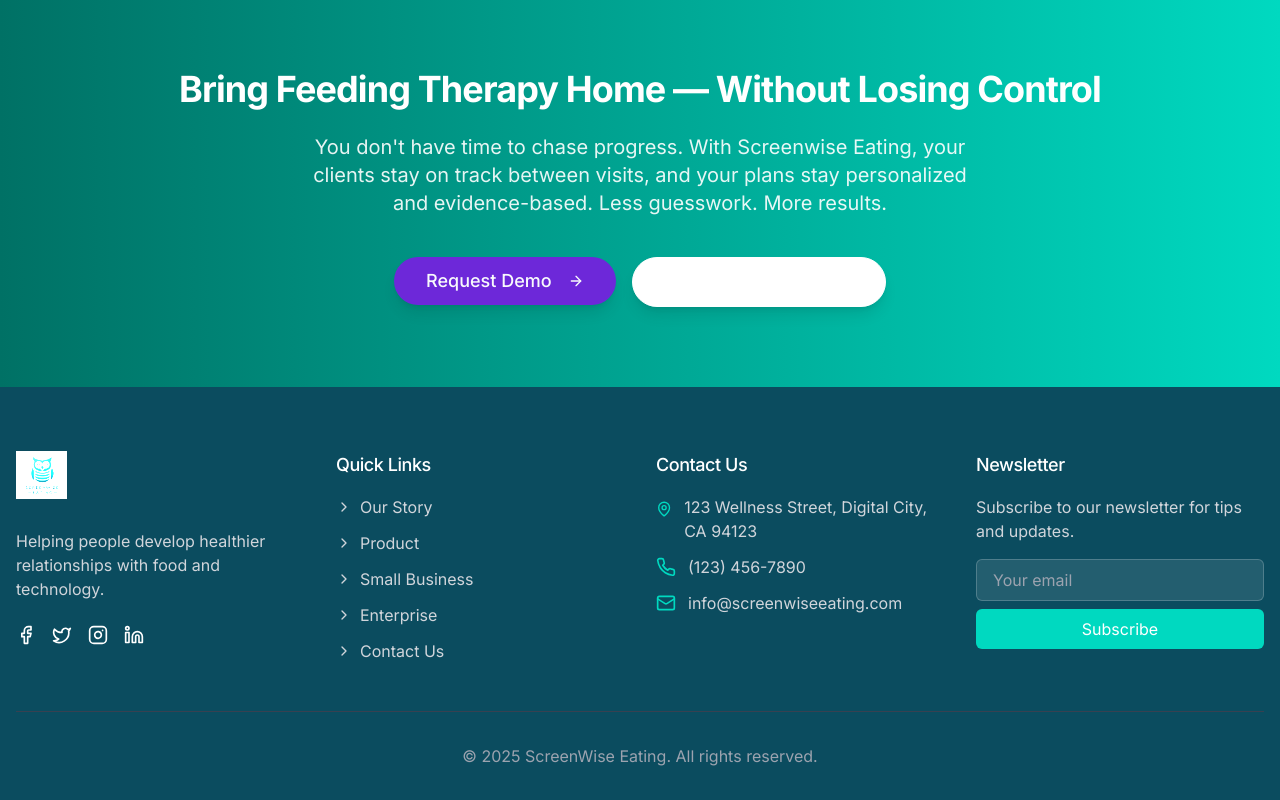
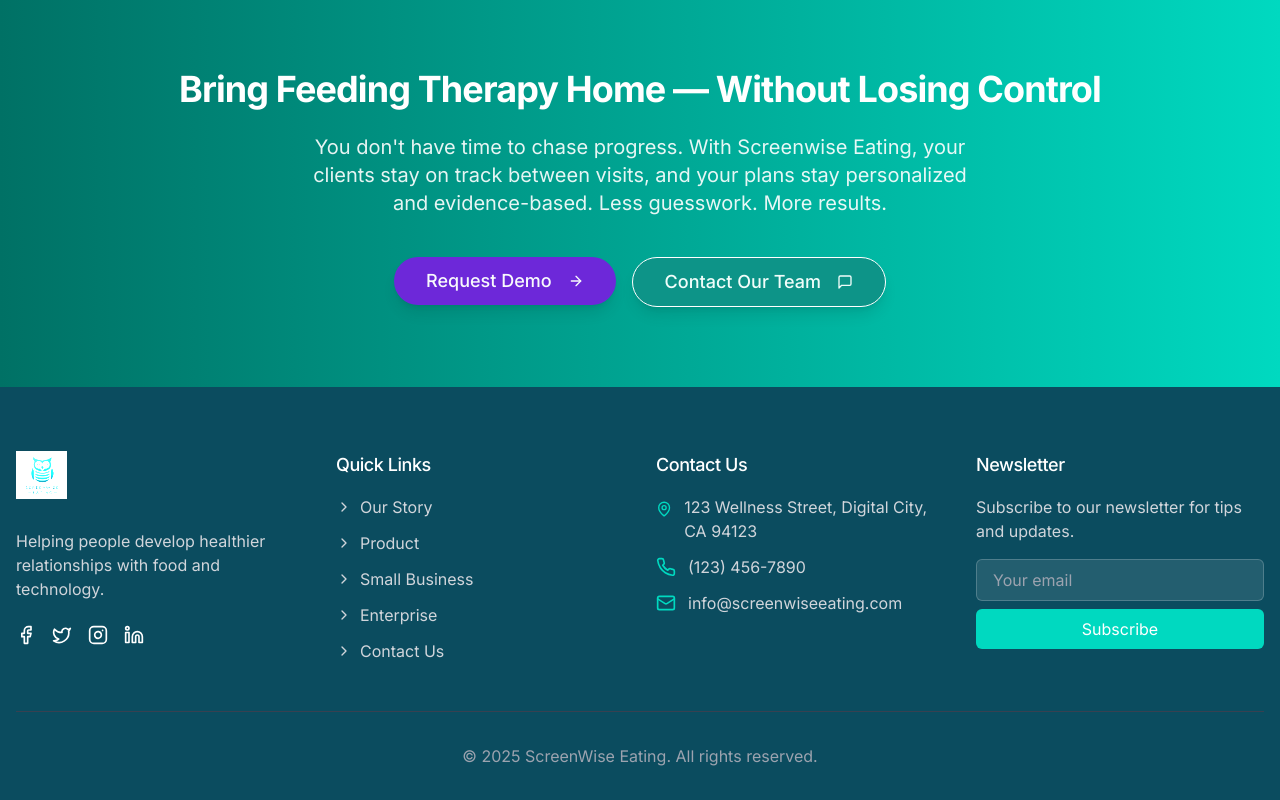
Before and after one commit to canaankimball/screenwise-website-builder, a React (Vite) app: page / in a window 1280 px wide. Shown: the part 6796-7596 px from the top of the page. Built offline with nearby package versions, Linux system fonts and the light colour scheme.

Commit message:
Visual edit in Lovable
Edited UI in Lovable

```diff
--- a/src/components/home/CTA.tsx
+++ b/src/components/home/CTA.tsx
@@ -12,7 +12,7 @@ const CTA = () => {
           <Button className="rounded-full px-8 py-6 text-lg shadow-lg hover:shadow-xl transform hover:-translate-y-1 transition-all duration-300 bg-violet-700 hover:bg-violet-600 text-slate-50">
             Request Demo <ArrowRight className="ml-2" size={18} />
           </Button>
-          <Button variant="outline" className="border-white text-white hover:bg-white/10 rounded-full px-8 py-6 text-lg shadow-lg hover:shadow-xl transform hover:-translate-y-1 transition-all duration-300 flex items-center">
+          <Button variant="outline" className="border-white rounded-full px-8 py-6 text-lg shadow-lg hover:shadow-xl transform hover:-translate-y-1 transition-all duration-300 flex items-center text-teal-50 bg-teal-600 hover:bg-teal-500">
             Contact Our Team <MessageSquare className="ml-2" size={18} />
           </Button>
         </div>
```
